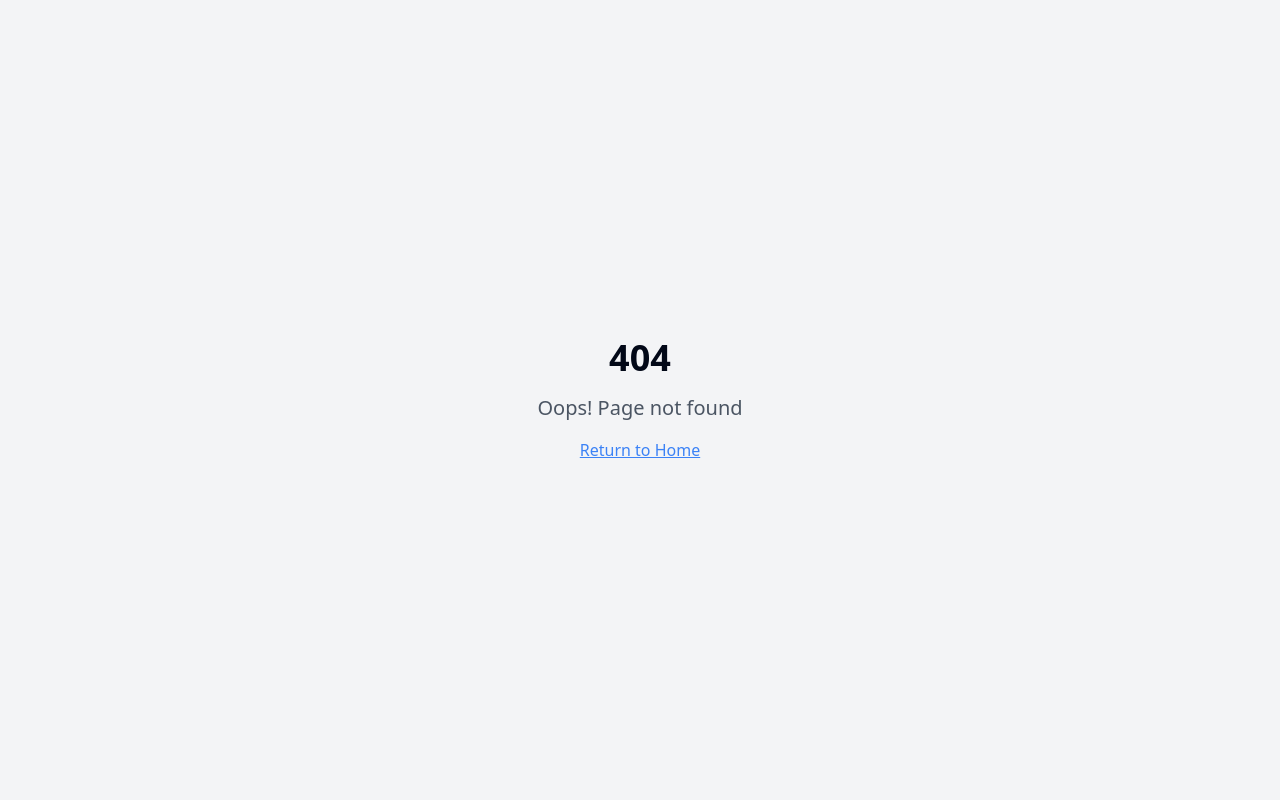
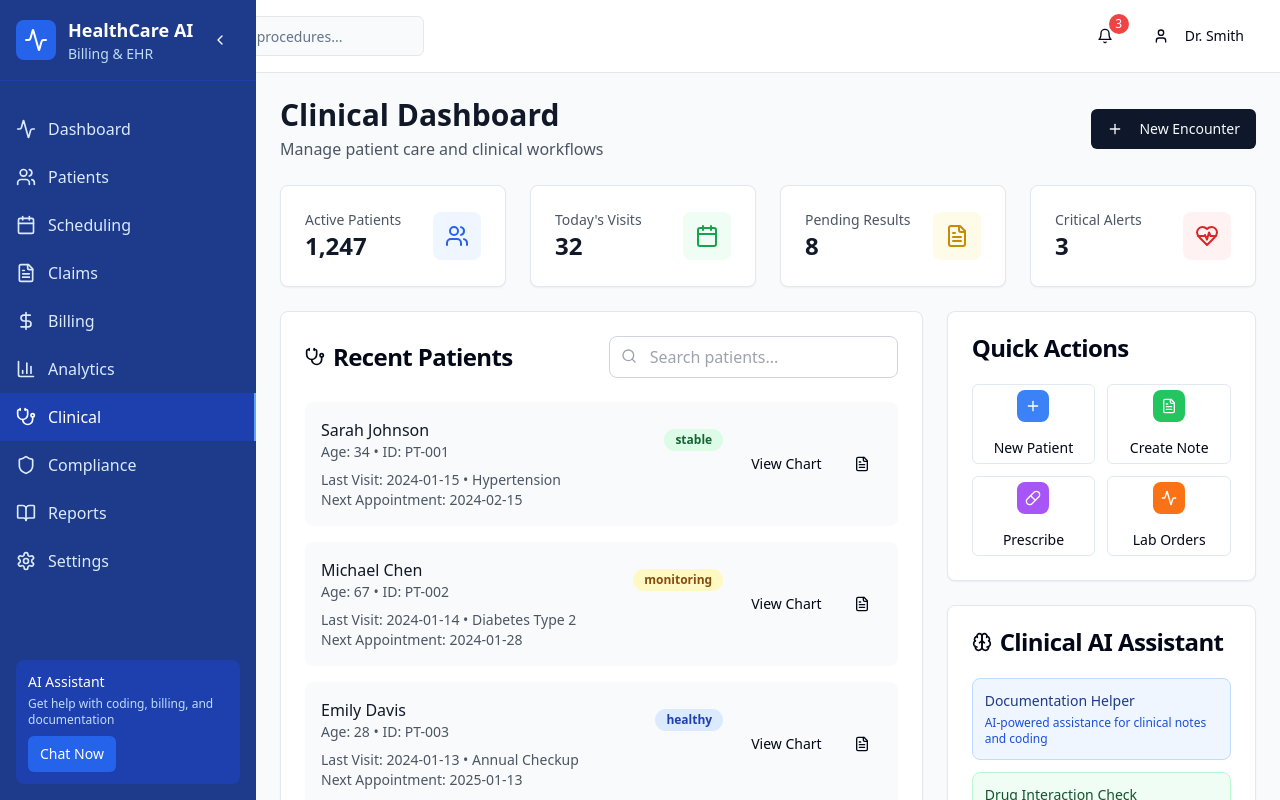
Before and after one commit to wajahathussain2000/HospitalManagement, a React (Vite) app: page /clinical in a window 1280 px wide. Before the commit this address had no page. Built offline with nearby package versions, Linux system fonts and the light colour scheme.

Commit message:
Fix: Resolve module error
Addresses an error within the application's module.

```diff
--- a/src/App.tsx
+++ b/src/App.tsx
@@ -9,6 +9,7 @@ import Patients from "./pages/Patients";
 import Scheduling from "./pages/Scheduling";
 import Claims from "./pages/Claims";
 import Billing from "./pages/Billing";
+import Clinical from "./pages/Clinical";
 import NotFound from "./pages/NotFound";
 
 const queryClient = new QueryClient();
@@ -25,6 +26,7 @@ const App = () => (
           <Route path="/scheduling" element={<Scheduling />} />
           <Route path="/claims" element={<Claims />} />
           <Route path="/billing" element={<Billing />} />
+          <Route path="/clinical" element={<Clinical />} />
           {/* ADD ALL CUSTOM ROUTES ABOVE THE CATCH-ALL "*" ROUTE */}
           <Route path="*" element={<NotFound />} />
         </Routes>
--- /dev/null
+++ b/src/pages/Clinical.tsx
@@ -0,0 +1,258 @@
+
+import { MainLayout } from '@/components/Layout/MainLayout';
+import { Card, CardContent, CardHeader, CardTitle } from '@/components/ui/card';
+import { Button } from '@/components/ui/button';
+import { Badge } from '@/components/ui/badge';
+import {
+  Stethoscope,
+  Plus,
+  Search,
+  FileText,
+  Users,
+  Calendar,
+  Pill,
+  HeartPulse,
+  Brain,
+  Activity
+} from 'lucide-react';
+
+const clinicalStats = [
+  {
+    title: 'Active Patients',
+    value: '1,247',
+    icon: Users,
+    color: 'blue'
+  },
+  {
+    title: 'Today\'s Visits',
+    value: '32',
+    icon: Calendar,
+    color: 'green'
+  },
+  {
+    title: 'Pending Results',
+    value: '8',
+    icon: FileText,
+    color: 'yellow'
+  },
+  {
+    title: 'Critical Alerts',
+    value: '3',
+    icon: HeartPulse,
+    color: 'red'
+  }
+];
+
+const recentPatients = [
+  {
+    id: 'PT-001',
+    name: 'Sarah Johnson',
+    age: 34,
+    lastVisit: '2024-01-15',
+    diagnosis: 'Hypertension',
+    status: 'stable',
+    nextAppointment: '2024-02-15'
+  },
+  {
+    id: 'PT-002',
+    name: 'Michael Chen',
+    age: 67,
+    lastVisit: '2024-01-14',
+    diagnosis: 'Diabetes Type 2',
+    status: 'monitoring',
+    nextAppointment: '2024-01-28'
+  },
+  {
+    id: 'PT-003',
+    name: 'Emily Davis',
+    age: 28,
+    lastVisit: '2024-01-13',
+    diagnosis: 'Annual Checkup',
+    status: 'healthy',
+    nextAppointment: '2025-01-13'
+  }
+];
+
+const quickActions = [
+  { icon: Plus, label: 'New Patient', color: 'bg-blue-500' },
+  { icon: FileText, label: 'Create Note', color: 'bg-green-500' },
+  { icon: Pill, label: 'Prescribe', color: 'bg-purple-500' },
+  { icon: Activity, label: 'Lab Orders', color: 'bg-orange-500' }
+];
+
+export default function Clinical() {
+  const getStatusColor = (status: string) => {
+    switch (status) {
+      case 'stable': return 'bg-green-100 text-green-800';
+      case 'monitoring': return 'bg-yellow-100 text-yellow-800';
+      case 'healthy': return 'bg-blue-100 text-blue-800';
+      case 'critical': return 'bg-red-100 text-red-800';
+      default: return 'bg-gray-100 text-gray-800';
+    }
+  };
+
+  const getStatColor = (color: string) => {
+    switch (color) {
+      case 'green': return 'text-green-600 bg-green-50';
+      case 'yellow': return 'text-yellow-600 bg-yellow-50';
+      case 'red': return 'text-red-600 bg-red-50';
+      case 'blue': return 'text-blue-600 bg-blue-50';
+      default: return 'text-gray-600 bg-gray-50';
+    }
+  };
+
+  return (
+    <MainLayout>
+      <div className="space-y-6">
+        <div className="flex justify-between items-center">
+          <div>
+            <h1 className="text-3xl font-bold text-gray-900">Clinical Dashboard</h1>
+            <p className="text-gray-600 mt-1">Manage patient care and clinical workflows</p>
+          </div>
+          <Button>
+            <Plus className="h-4 w-4 mr-2" />
+            New Encounter
+          </Button>
+        </div>
+
+        <div className="grid grid-cols-1 md:grid-cols-4 gap-6">
+          {clinicalStats.map((stat, index) => {
+            const IconComponent = stat.icon;
+            return (
+              <Card key={index}>
+                <CardContent className="p-6">
+                  <div className="flex items-center justify-between">
+                    <div>
+                      <p className="text-sm font-medium text-gray-600">{stat.title}</p>
+                      <p className="text-2xl font-bold text-gray-900">{stat.value}</p>
+                    </div>
+                    <div className={`p-3 rounded-lg ${getStatColor(stat.color)}`}>
+                      <IconComponent className="h-6 w-6" />
+                    </div>
+                  </div>
+                </CardContent>
+              </Card>
+            );
+          })}
+        </div>
+
+        <div className="grid grid-cols-1 lg:grid-cols-3 gap-6">
+          <div className="lg:col-span-2">
+            <Card>
+              <CardHeader>
+                <div className="flex justify-between items-center">
+                  <CardTitle className="flex items-center">
+                    <Stethoscope className="h-5 w-5 mr-2" />
+                    Recent Patients
+                  </CardTitle>
+                  <div className="flex space-x-2">
+                    <div className="relative">
+                      <Search className="absolute left-3 top-3 h-4 w-4 text-gray-400" />
+                      <input
+                        type="text"
+                        placeholder="Search patients..."
+                        className="pl-10 pr-4 py-2 border border-gray-300 rounded-lg focus:ring-2 focus:ring-blue-500 focus:border-transparent"
+                      />
+                    </div>
+                  </div>
+                </div>
+              </CardHeader>
+              <CardContent>
+                <div className="space-y-4">
+                  {recentPatients.map((patient) => (
+                    <div key={patient.id} className="flex items-center justify-between p-4 bg-gray-50 rounded-lg hover:bg-gray-100 transition-colors">
+                      <div className="flex-1">
+                        <div className="flex items-center justify-between mb-2">
+                          <div>
+                            <p className="font-medium text-gray-900">{patient.name}</p>
+                            <p className="text-sm text-gray-600">Age: {patient.age} • ID: {patient.id}</p>
+                          </div>
+                          <Badge className={getStatusColor(patient.status)}>
+                            {patient.status}
+                          </Badge>
+                        </div>
+                        <div className="text-sm text-gray-600">
+                          <p>Last Visit: {patient.lastVisit} • {patient.diagnosis}</p>
+                          <p>Next Appointment: {patient.nextAppointment}</p>
+                        </div>
+                      </div>
+                      <div className="flex space-x-2 ml-4">
+                        <Button variant="ghost" size="sm">
+                          View Chart
+                        </Button>
+                        <Button variant="ghost" size="sm">
+                          <FileText className="h-4 w-4" />
+                        </Button>
+                      </div>
+                    </div>
+                  ))}
+                </div>
+              </CardContent>
+            </Card>
+          </div>
+
+          <div className="space-y-6">
+            <Card>
+              <CardHeader>
+                <CardTitle>Quick Actions</CardTitle>
+              </CardHeader>
+              <CardContent>
+                <div className="grid grid-cols-2 gap-3">
+                  {quickActions.map((action, index) => {
+                    const IconComponent = action.icon;
+                    return (
+                      <Button
+                        key={index}
+                        variant="outline"
+                        className="h-20 flex flex-col items-center justify-center space-y-2"
+                      >
+                        <div className={`p-2 rounded-lg ${action.color} text-white`}>
+                          <IconComponent className="h-5 w-5" />
+                        </div>
+                        <span className="text-sm">{action.label}</span>
+                      </Button>
+                    );
+                  })}
+                </div>
+              </CardContent>
+            </Card>
+
+            <Card>
+              <CardHeader>
+                <CardTitle className="flex items-center">
+                  <Brain className="h-5 w-5 mr-2" />
+                  Clinical AI Assistant
+                </CardTitle>
+              </CardHeader>
+              <CardContent>
+                <div className="space-y-3">
+                  <div className="bg-blue-50 border border-blue-200 rounded-lg p-3">
+                    <p className="text-sm font-medium text-blue-900">Documentation Helper</p>
+                    <p className="text-xs text-blue-700 mt-1">
+                      AI-powered assistance for clinical notes and coding
+                    </p>
+                  </div>
+                  <div className="bg-green-50 border border-green-200 rounded-lg p-3">
+                    <p className="text-sm font-medium text-green-900">Drug Interaction Check</p>
+                    <p className="text-xs text-green-700 mt-1">
+                      Real-time medication safety screening
+                    </p>
+                  </div>
+                  <div className="bg-purple-50 border border-purple-200 rounded-lg p-3">
+                    <p className="text-sm font-medium text-purple-900">Clinical Decision Support</p>
+                    <p className="text-xs text-purple-700 mt-1">
+                      Evidence-based treatment recommendations
+                    </p>
+                  </div>
+                  <Button size="sm" className="w-full">
+                    Launch AI Assistant
+                  </Button>
+                </div>
+              </CardContent>
+            </Card>
+          </div>
+        </div>
+      </div>
+    </MainLayout>
+  );
+}
```
